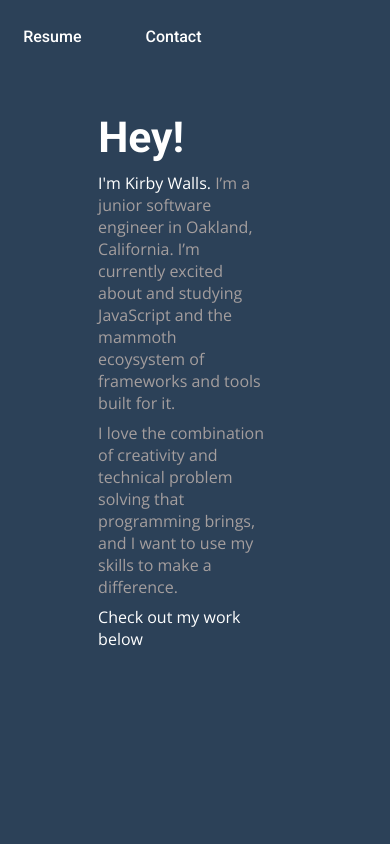
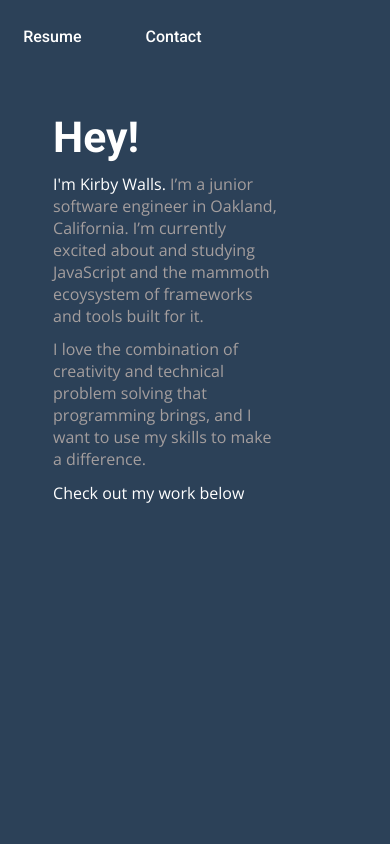
Before and after one commit to kjswalls/portfolio, a website: page views/index.html in a window 390 px wide. Shown: the top 844 px of the page. Drawn offline with nearby package versions, Linux system fonts and the light colour scheme.

Commit message:
Fixed mobile layout widths for the landing and contact pages.

```diff
--- a/public/css/styles.css
+++ b/public/css/styles.css
@@ -255,10 +255,10 @@ p {
         max-width: 85%;
     }
 
-    .welcome-head {
-        margin: 5% auto 5%;
+    .landing-wrapper {
         max-width: 700px;
         width: 68%;
+        margin: 5% auto 5;
     }
 
     .menu {
@@ -269,8 +269,7 @@ p {
     }
 
     .landing .copy {
-        margin-left: 16%;
-        /*line-height: 1.5em;*/
+        /*margin-left: 16%;*/
     }
 
     .img-logos {
@@ -296,7 +295,7 @@ p {
         padding-top: 25%;
     }
 
-    .contact .copy {
+    .contact-copy {
         max-width: 70%;
     }
 }
```
